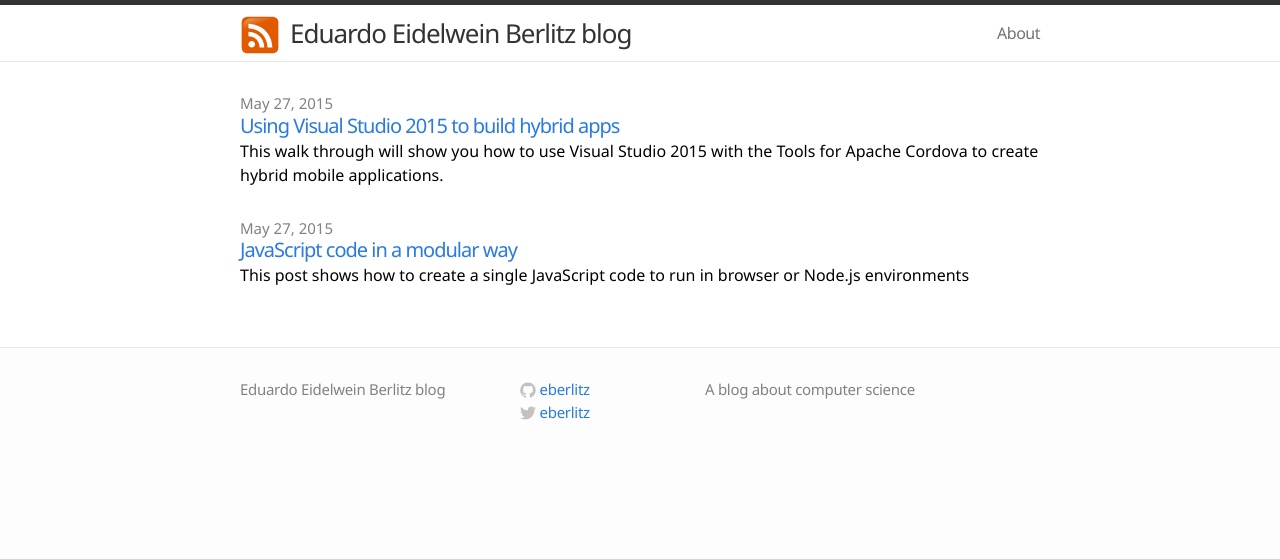
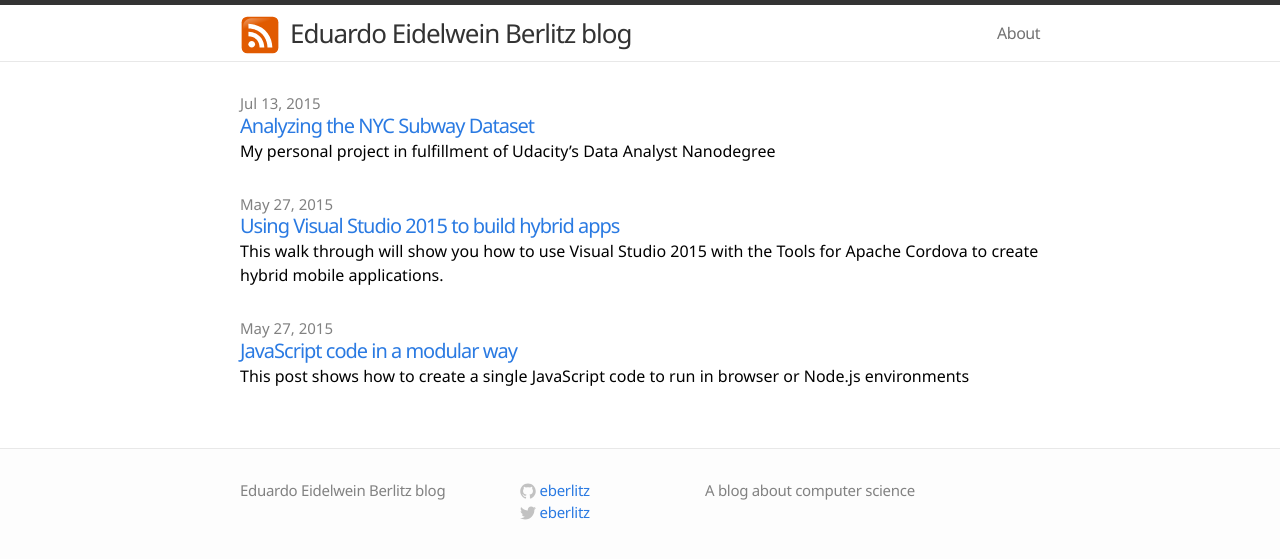
Before and after one commit to eberlitz/eberlitz.github.io, a Jekyll site: the page built from index.html, in a window 1280 px wide. Shown: the top 559 px of the page. Built offline with Jekyll 4.4.1, drawn with Linux system fonts in a browser that asks for light colours; Markdown is read by kramdown in place of the engine named in the settings; some of the changed lines change nothing that is shown.

Commit message:
Analyzing the NYC Subway Dataset

```diff
--- /dev/null
+++ b/_posts/2015-07-13-analyzing-the-nyc-subway-dataset.markdown
@@ -0,0 +1,110 @@
+---
+layout: post
+comments: true
+title:  "Analyzing the NYC Subway Dataset"
+excerpt: "My personal project in fulfillment of Udacity’s Data Analyst Nanodegree"
+date:   2015-07-13 12:00:00
+published:   true
+---
+
+# Analyzing the NYC Subway Dataset
+
+by Eduardo Eidelwein Berlitz in fulfillment of Udacity’s Data Analyst Nanodegree, Project 1
+
+## Section 1. Statistical Test
+
+**1.1 Which statistical test did you use to analyze the NYC subway data? Did you use a onetail or a twotail P value? What is the null hypothesis? What is your pcritical value?**
+
+The data was analyzed with the MannWhitney UTest with a twotailed pvalue where the null hypothesis indicates that both samples being compared are statistically identical using a significance level of 5%. As described by the *scipy.stats.mannwhitneyu* docs the reported pvalue is for a onesided hypothesis, so to get the twosided pvalue the
+returned pvalue must be multiplied by 2.
+
+**1.2 Why is this statistical test applicable to the dataset? In particular, consider the assumptions that the test is making about the distribution of ridership in the two samples.**
+
+The assumption that the test is making about the distribution of ridership in the two samples is whether subway ridership varies with the weather. So visualizing the histogram of the data in rainy and nonrainy days we can see that data is not normally distributed. The MannWhitney UTest is a nonparametric test which does not assume any particular distribution, as opposed to Welch’s ttest, making this test appropriate.
+
+**1.3 What results did you get from this statistical test? These should include the following numerical values: pvalues, as well as the means for each of the two samples under test.**
+
+Mean entries in groups of rainy days and nonrainy days were 1105.45 and 1090.28; the distributions in the two groups differed significantly (Mann–Whitney U = 1924409167.0, n1 = 44104,n2 = 87847, P < 0.05 twotailed). Where twotailed pvalue equals to 0.04999982558.
+
+**1.4 What is the significance and interpretation of these results?**
+
+As the twotailed pvalue is smaller than the significance level of 5% (0.05) we can reject the null hypothesis that the difference is due to random sampling, and conclude instead that the populations are distinct. So we can conclude that the distribution of entries is statistically different between rainy and nonrainy days.
+
+## Section 2. Linear Regression
+
+**2.1 What approach did you use to compute the coefficients theta and produce prediction for ENTRIESn_hourly in your regression model:**
+
+I used Gradient descent to compute the coefficients theta and prediction of the ENTRIESn_hourly. The default values for alpha and the number of iterations were used and as seen by plotting the cost history by the number of iterations the regression model converge on a local minimum.
+
+![Cost History](http://eberlitz.github.io/assets/using-visual-studio-2015-to-build-hybrid-apps/cost_history.jpg)
+
+**2.2 What features (input variables) did you use in your model? Did you use any dummy variables as part of your features?**
+
+The features used for Gradient Descent were: rain, precipitation (precipi), hour, mean temperature (meantempi) and dummy variables for individual stations (UNIT).
+
+**2.3 Why did you select these features in your model? We are looking for specific reasons that lead you to believe that the selected features will contribute to the predictive power of your model.**
+
+I decided to use features that relate in some way whether, hour of day and ridership. Based on exploration and experimentation of the features the most suitable were those described before because they improved my R^2 value. First I included H our because the ridership changes through day, and it can give us a more detailed insight. Then I added m eantempi as a weather feature in my model and it improved my R^2 value. I tried to change this feature by m eandewpti , b ut it did not affect the R^2 value as meantempi did. So I decided to use m eantempi as temperature is a component of the weather that affects people’s decision. I also used the r ain and p recipi feature because I thought that when it is raining outside people might decide to use the subway more often. Also, as U nit is a nonnumeric feature it was added more columns with dummy data to get it in a format we can work with.
+
+**2.4 What are the coefficients (or weights) of the nondummy features in your linear regression model?**
+
+- rain: 2.92398062e+00
+- precipi: 1.46526720e+01
+- Hour: 4.67708502e+02
+- meantempi: 6.22179395e+01
+
+**2.5 What is your model’s R2 (coefficients of determination) value?**
+
+0.463968815042
+
+**2.6 What does this R2 value mean for the goodness of fit for your regression model? Do you think this linear model to predict ridership is appropriate for this dataset, given this R2 value?**
+
+In general, the goodness of fit for a linear regression model can be determinate if the differences between the observed values and the model's predicted values are small and unbiased. The regression model accounts for 46.4% of the variance based on the Rsquared which is a statistical measure of how close the data are to the fitted regression line. But it cannot determine whether the coefficient estimates and predictions are biased, which is why the residual plots should be assessed.
+
+![Histogram of Residuals](http://eberlitz.github.io/assets/using-visual-studio-2015-to-build-hybrid-apps/residuals_hist.jpg)
+
+Note that the histogram of the residuals has long tails, which suggests that there are some very large residuals. We can use the normal plot of residuals to verify the assumption that the residuals are normally distributed. The normal probability plot of the residuals should approximately follow a straight line.
+
+![Probability Plot](http://eberlitz.github.io/assets/using-visual-studio-2015-to-build-hybrid-apps/prob_plot.jpg)
+
+The probability plot of residuals does not approximately follow a straight line, which means that the residuals does not follow a normal distribution. Thus, prediction intervals may be inaccurate. So based on this and the Rsquared value, that is relatively low, I conclude that this linear regression model is probably inappropriate to predict ridership for this dataset. Further and advanced study could check for other problems with the model, such as missing terms or a time order effect, which could lead to include more features or the use of polynomial regression to improve the goodness of fit for this model.
+
+## Section 3. Visualization
+
+**3.1 One visualization should contain two histograms: one of ENTRIESn_hourly for rainy days and one of ENTRIESn_hourly for nonrainy days. **
+
+![Histogram of entries by rainy and non-rainy days](http://eberlitz.github.io/assets/using-visual-studio-2015-to-build-hybrid-apps/entries_hist.jpg)
+
+Plotting this two histograms of subway entries for rainy and nonrainy days we can determine that both distributions are not normallydistributed. Also, as seen by these plots, there are many more samples for nonrainy days than for rainy days.
+
+**3.2 One visualization can be more freeform. You should feel free to implement something that we discussed in class (e.g., scatter plots, line plots) or attempt to implement something more advanced if you'd like.**
+
+![Average entries by time of day](http://eberlitz.github.io/assets/using-visual-studio-2015-to-build-hybrid-apps/entries_time_avg.jpg)
+
+The above chart shows the average hourly ridership by time of day. The sum of ENTRIESn_hourly by Hour was divided by the count of rows for a given time of day. The chart shows that the average ridership is higher at noon and at 20pm.
+
+## Section 4. Conclusion
+
+**4.1 From your analysis and interpretation of the data, do more people ride the NYC subway when it is raining or when it is not raining?**
+
+Based on this analysis, more people ride the NYC subway when it is raining.
+
+**4.2 What analyses lead you to this conclusion? You should use results from both your statistical tests and your linear regression to support your analysis.**
+
+Despite the fact that the means of both populations (rainy and nonrainy days) are almost the same, based on the results from the MannWhitney U test (where the twotailed pvalue is smaller than the significance level of 5%) we can conclude that the distribution of entries is statistically different between rainy and nonrainy days, in other words, rain affects the ridership. Also the positive coefficient (section 2.4) for the rain parameter in the regression model indicates that the presence of rain contributes to increased ridership. So we can conclude that more people ride the NYC subway when it is raining.
+
+## Section 5. Reflection
+
+**5.1 Please discuss potential shortcomings of the methods of your analysis, including: Dataset, Analysis, such as the linear regression model or statistical test.**
+
+One of the possible shortcomings of this analysis may be the fact that the NYC subway data were joined with the weather data on a daily basis and not on an hourly basis. Also the dataset only included data from one month (May 2011), increasing the dataset could change this results and conclusions. Also special days like holidays or sport games could change the way of how we predict values. This prevent a more detailed analysis of how weather can affect ridership within a day. The linear regression model could certainly be improved, although it was suitable for the purpose of study. As noted in Section 2.6, the inclusion of more features or polynomial combinations could have increased the model accuracy. However, this can lead to a significant overfitting, and the model may fail to new data sets. In this case, regularization would be a good method to attenuate any overfitting.
+
+## Section 6. References
+
+- [GraphPad - How the Mann-Whitney test works](http://www.graphpad.com/guides/prism/6/statistics/index.htm?how_the_mann-whitney_test_works.htm)
+- [Probability Values](https://people.richland.edu/james/lecture/m170/ch09-pvl.html)
+- [The Minitab Blog - Regression Analysis: How Do I Interpret R-squared and Assess the Goodness-of-Fit?](http://blog.minitab.com/blog/adventures-in-statistics/regression-analysis-how-do-i-interpret-r-squared-and-assess-the-goodness-of-fit)
+- [The Minitab Blog - Why You Need to Check Your Residual Plots for Regression Analysis: Or, To Err is Human, To Err Randomly is Statistically Divine](http://blog.minitab.com/blog/adventures-in-statistics/why-you-need-to-check-your-residual-plots-for-regression-analysis)
+- [ggplot from ŷhat docs](http://ggplot.yhathq.com/docs/index.html)
+- [scipy.stats.mannwhitneyu docs](http://docs.scipy.org/doc/scipy/reference/generated/scipy.stats.mannwhitneyu.html)
+- [The Minitab Blog Interpret all statistics and graphs](http://support.minitab.com/en-us/minitab-express/1/help-and-how-to/modeling-statistics/anova/how-to/two-way-anova/interpret-the-results/all-statistics-and-graphs/#normal-probability-plot-of-the-residuals)
```
Also changed, not shown: about.md (line endings or trailing spaces), assets/analyzing-the-nyc-subway-dataset/cost_history.jpg (added), assets/analyzing-the-nyc-subway-dataset/entries_hist.jpg (added), assets/analyzing-the-nyc-subway-dataset/entries_time_avg.jpg (added), assets/analyzing-the-nyc-subway-dataset/prob_plot.jpg (added), assets/analyzing-the-nyc-subway-dataset/residuals_hist.jpg (added).
